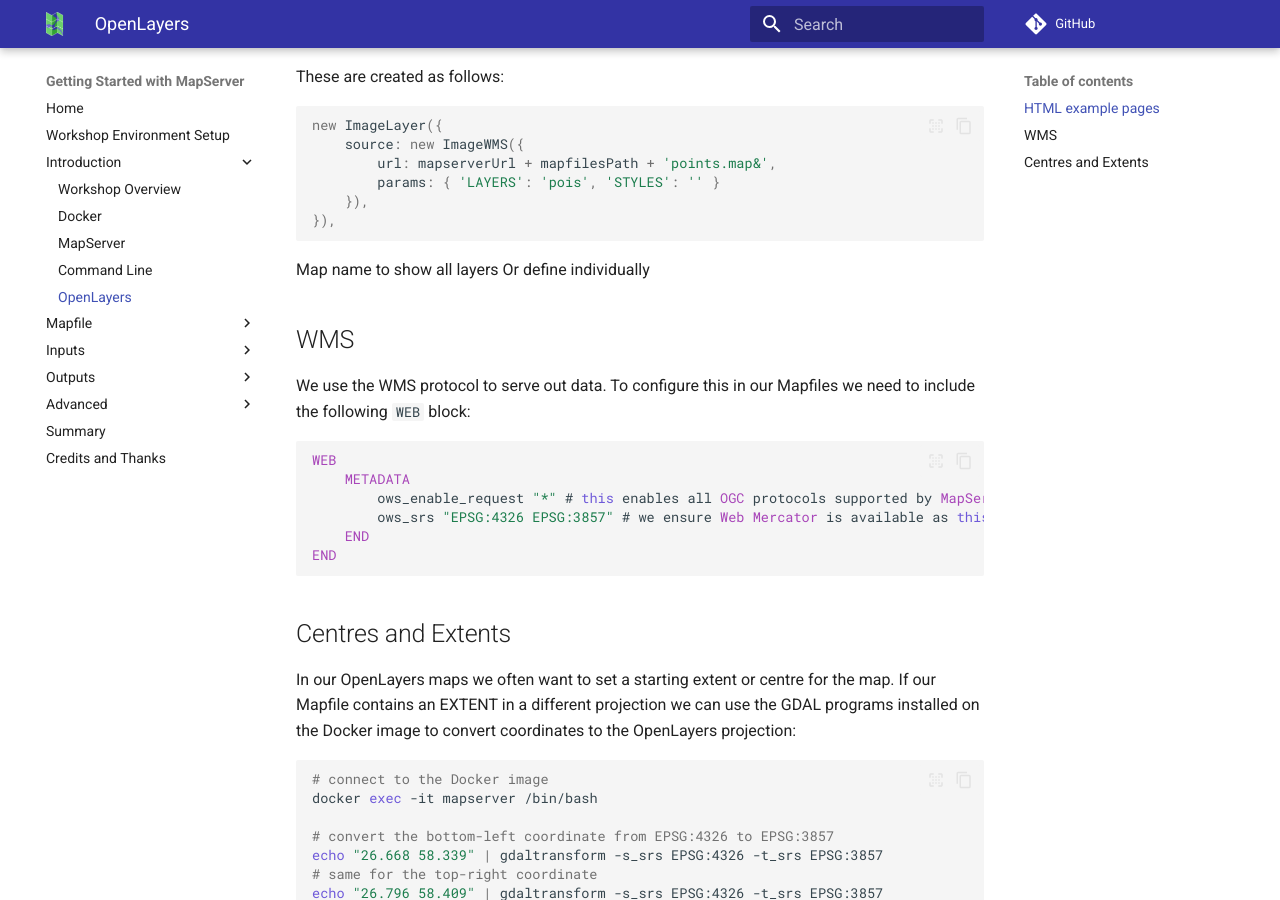
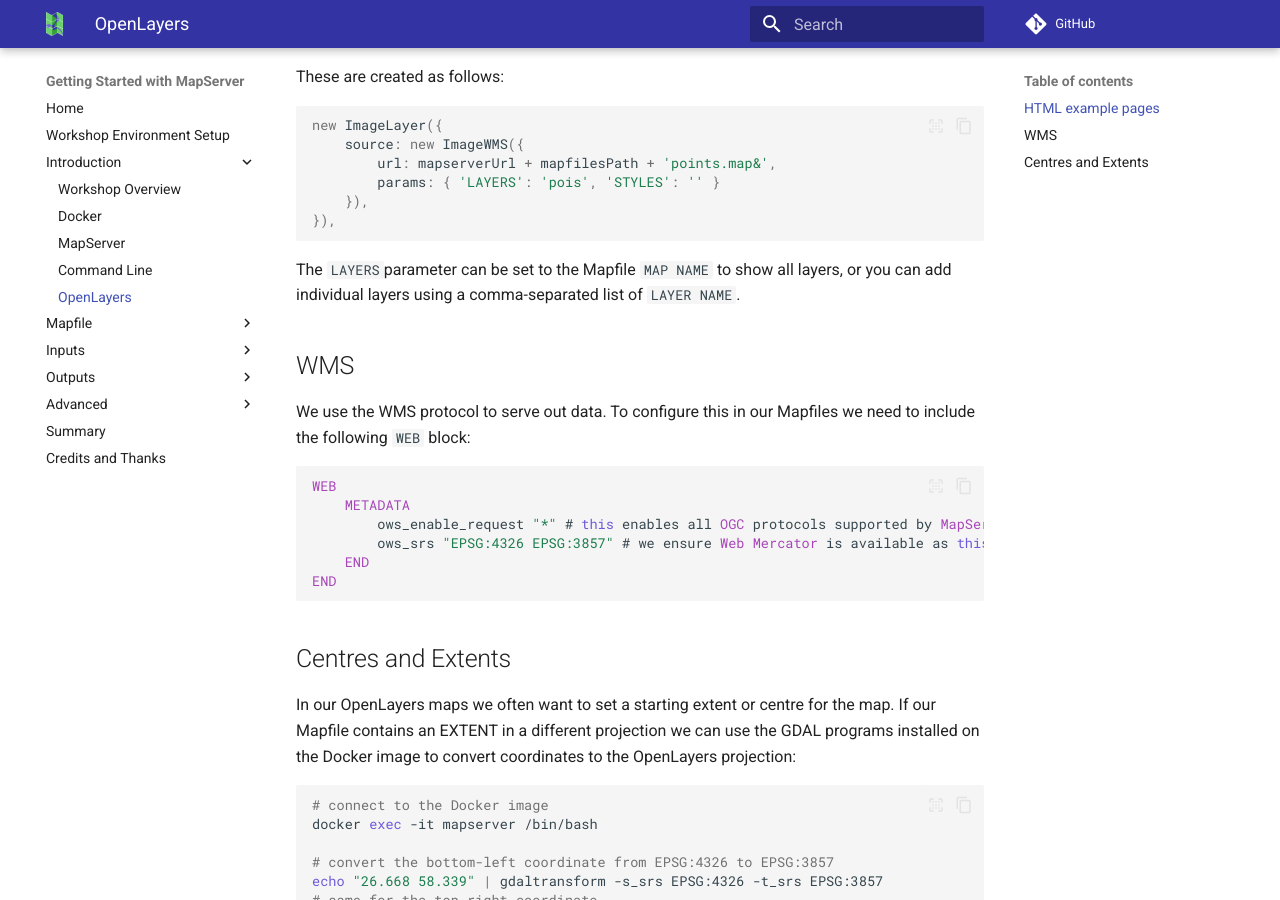
Before and after one commit to geographika/getting-started-with-mapserver, an MkDocs documentation site: the page built from workshop/content/docs/introduction/openlayers.md, in a window 1280 px wide and 900 px high, scrolled down 846 px. Built offline with MkDocs 1.6.1 and Material for MkDocs 9.7.7, drawn with Linux system fonts in a browser that asks for light colours; comment, search, counter and statistics services are not loaded.

Commit message:
Fix LAYER param comment

````diff
--- a/workshop/content/docs/introduction/openlayers.md
+++ b/workshop/content/docs/introduction/openlayers.md
@@ -33,8 +33,8 @@
 }),
 ```
 
-Map name to show all layers
-Or define individually
+The `LAYERS`parameter can be set to the Mapfile `MAP NAME` to show all layers, or you can add individual
+layers using a comma-separated list of `LAYER NAME`.
 
 ## WMS
 
````
